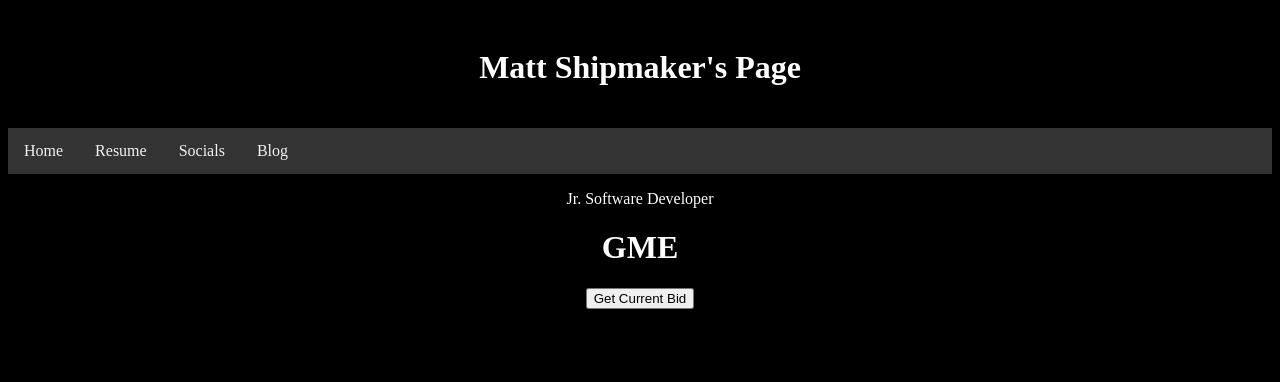
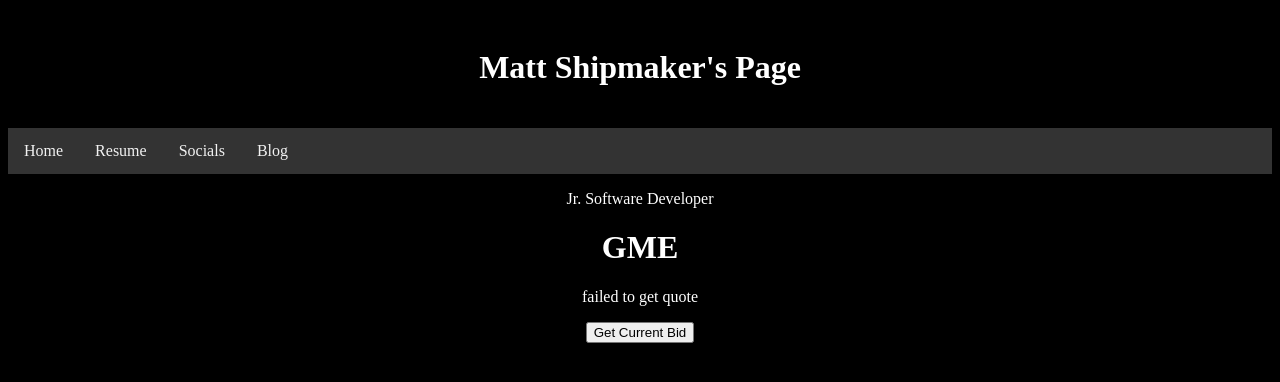
Before and after one commit to mattshipmaker/mattshipmaker.github.io, a plain HTML site: page index.html in a window 1280 px wide. Both pictures are taken after a click on the button "Get Current Bid". Drawn offline with Linux system fonts and the light colour scheme; no server answers.

Commit message:
added fail message if failed

```diff
--- a/index.html
+++ b/index.html
@@ -67,9 +67,12 @@
 
     function runStockQuote() {
         if (run) {
-            $.ajax(settings).done(function (response) {
-                $("#stockPrice").text(response.quoteResponse.result[0].bid)
-            });
+            $.ajax(settings)
+                .done(function (response) {
+                    $("#stockPrice").text(response.quoteResponse.result[0].bid)
+                }).fail(function () {
+                    $("#stockPrice").text("failed to get quote")
+                })
         }
     }
 </script>
```
